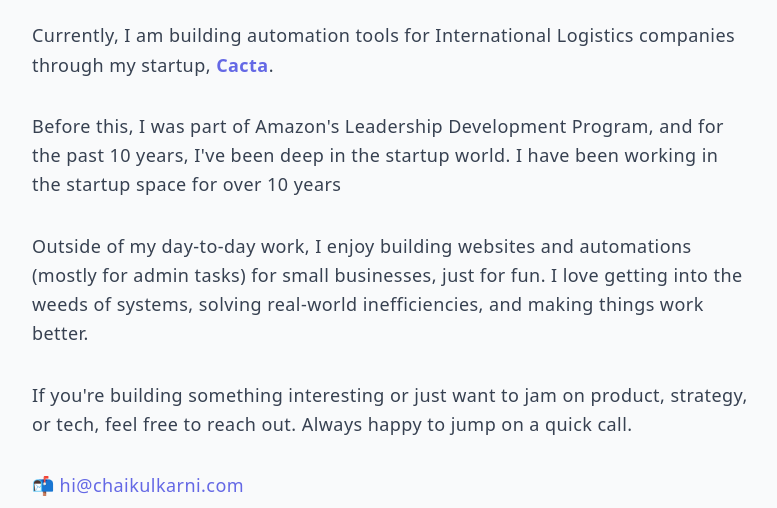
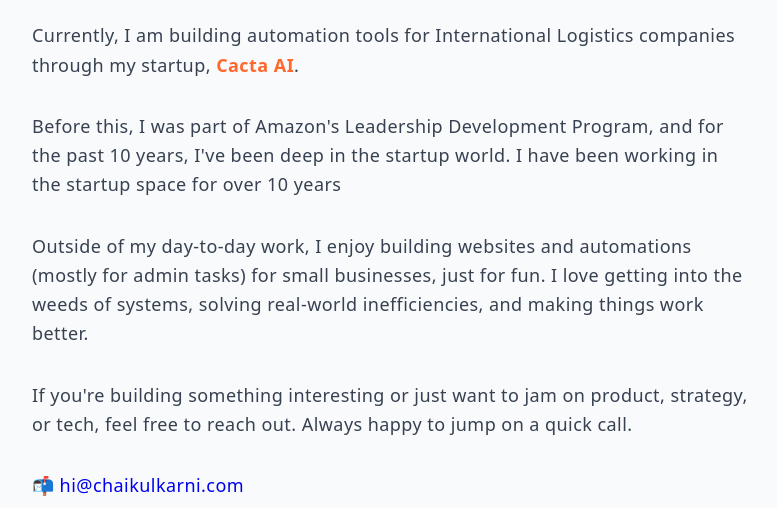
Before and after one commit to chaikulkarni/personalwebsite, a plain HTML site: page index.html in a window 1280 px wide. Shown: the part 383-891 px from the top of the page, without its empty margins (248-1025 px from the left). Drawn offline with nearby package versions, Linux system fonts and the light colour scheme.

Commit message:
Color changes

```diff
--- a/index.html
+++ b/index.html
@@ -18,7 +18,7 @@
                 </p>
                 <p class="text-[18px] text-gray-700 font-sans tracking-wide leading-relaxed pb-2 mt-6">
                     Currently, I am building automation tools for International Logistics companies through my startup,
-                    <a href="https://www.cacta.ai" target="_blank" class="hover:underline font-semibold" style="color: #6468e5;">Cacta</a>.
+                    <a href="https://www.cacta.ai" target="_blank" class="hover:underline font-semibold" style="color: #FF682C;">Cacta AI</a>.
 
                 </p>
                 <p class="text-[18px] text-gray-700 font-sans tracking-wide leading-relaxed pb-2 mt-6">
@@ -31,7 +31,7 @@
                     If you're building something interesting or just want to jam on product, strategy, or tech, feel free to reach out. Always happy to jump on a quick call.
                 </p>
                 <p class="text-[18px] text-gray-700 font-sans tracking-wide leading-relaxed pb-2 mt-6">
-                    📬 <span style="color: #6468e5;">hi@chaikulkarni.com</span>
+                    📬 <span style="color: #0000EE;">hi@chaikulkarni.com</span>
                 </p>
             </div>
         </div>
--- a/style.css
+++ b/style.css
@@ -75,7 +75,7 @@
 
   a {
     text-decoration: underline;
-    color:#6468e5;
+    color:#0000EE;
     font-weight: 600;
   }
 
```
